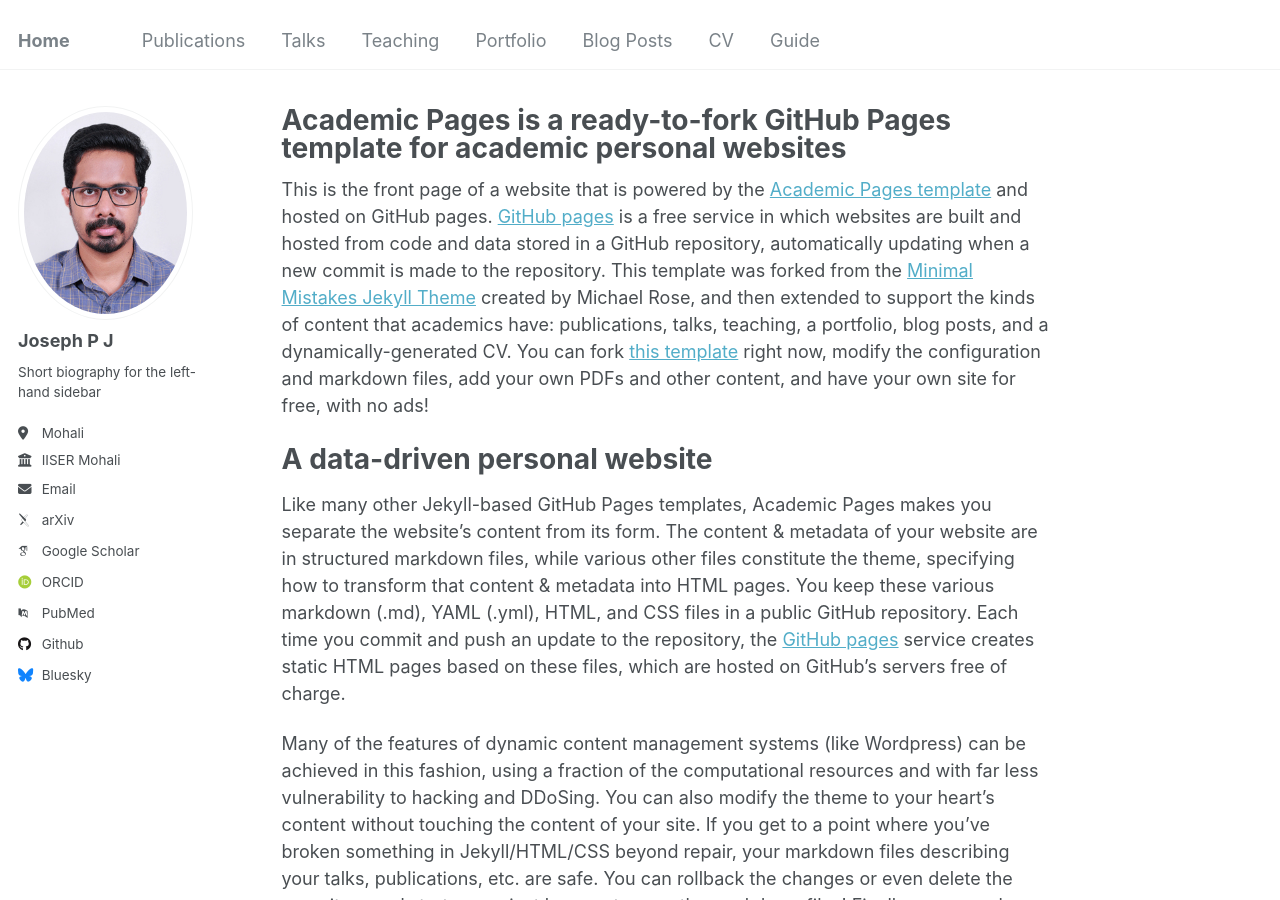
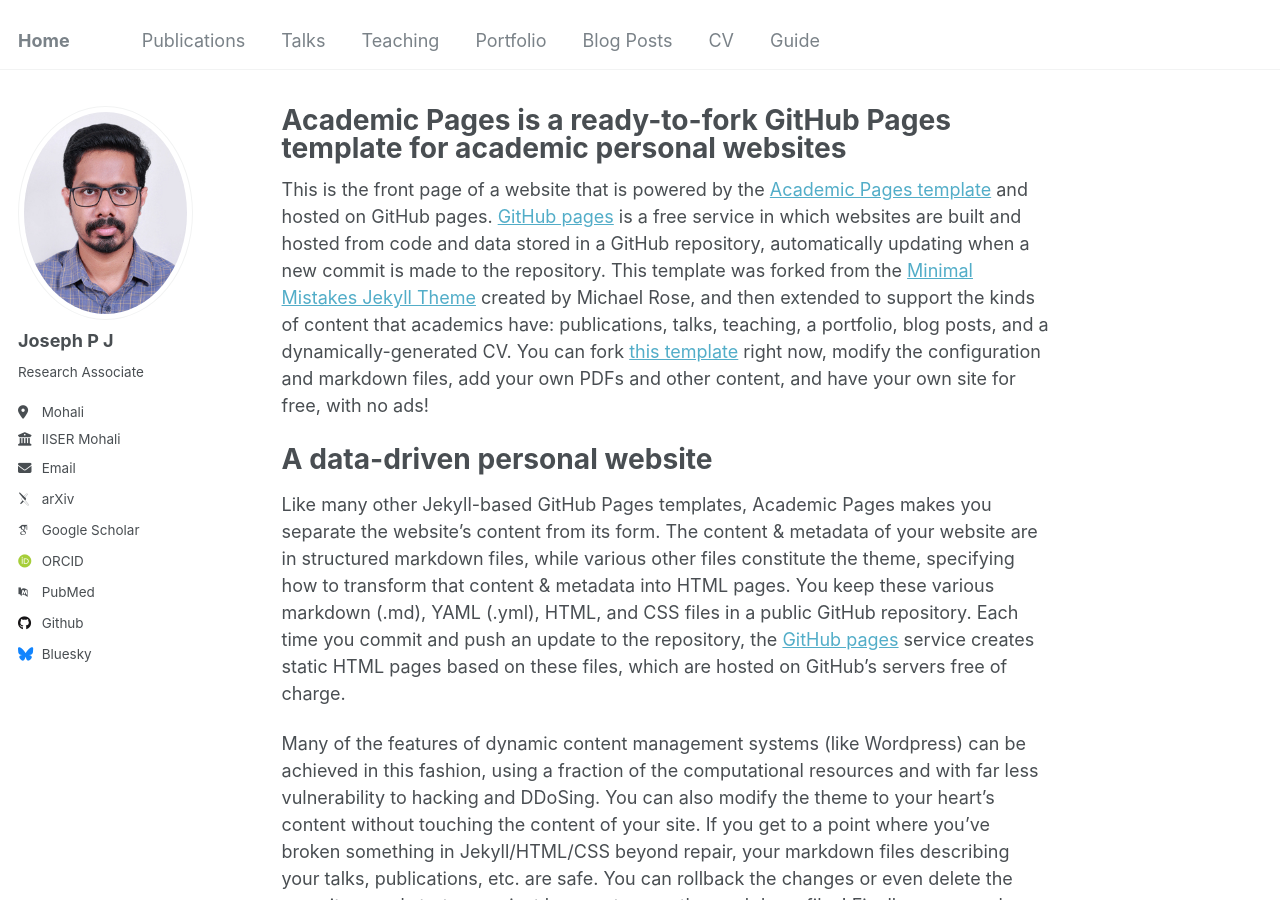
Before and after one commit to josephpjohnson/web, a Jekyll site: the page built from _pages/about.md, in a window 1280 px wide and 900 px high. Built offline with Jekyll 4.4.1, drawn with Linux system fonts in a browser that asks for light colours; some web fonts are replaced; part of the change alters nothing that is shown.

Commit message:
Update _config.yml

```diff
--- a/_config.yml
+++ b/_config.yml
@@ -24,7 +24,7 @@ author:
   avatar           : "joseph_photo.jpg"
   name             : "Joseph P J"
   pronouns         : # example: "she/her"
-  bio              : "Short biography for the left-hand sidebar"
+  bio              : "Research Associate"
   location         : "Mohali"
   employer         : "IISER Mohali"
   uri              : # URL
@@ -32,7 +32,7 @@ author:
 
   # Academic websites
   arxiv            : "https://arxiv.org/search/gr-qc?searchtype=author&query=Johnson,+J+P"
-  googlescholar    : "https://scholar.google.com/citations?user=PS_CX0AAAAAJ"
+  googlescholar    : "https://scholar.google.com/citations?user=JK0mBJ8AAAAJ&hl=en"
   impactstory      : # URL
   orcid            : "https://orcid.org/0000-0003-4618-2092"
   semantic         : # URL
@@ -44,7 +44,7 @@ author:
   bitbucket        : # Username - Update with your username on the site
   codepen          : # Username
   dribbble         : # Username
-  github           : "academicpages"
+  github           : " "
   kaggle           : # Username
   stackoverflow    : # User number or user number and name (i.e., use "1" or "1/jeff-atwood")
 
```
